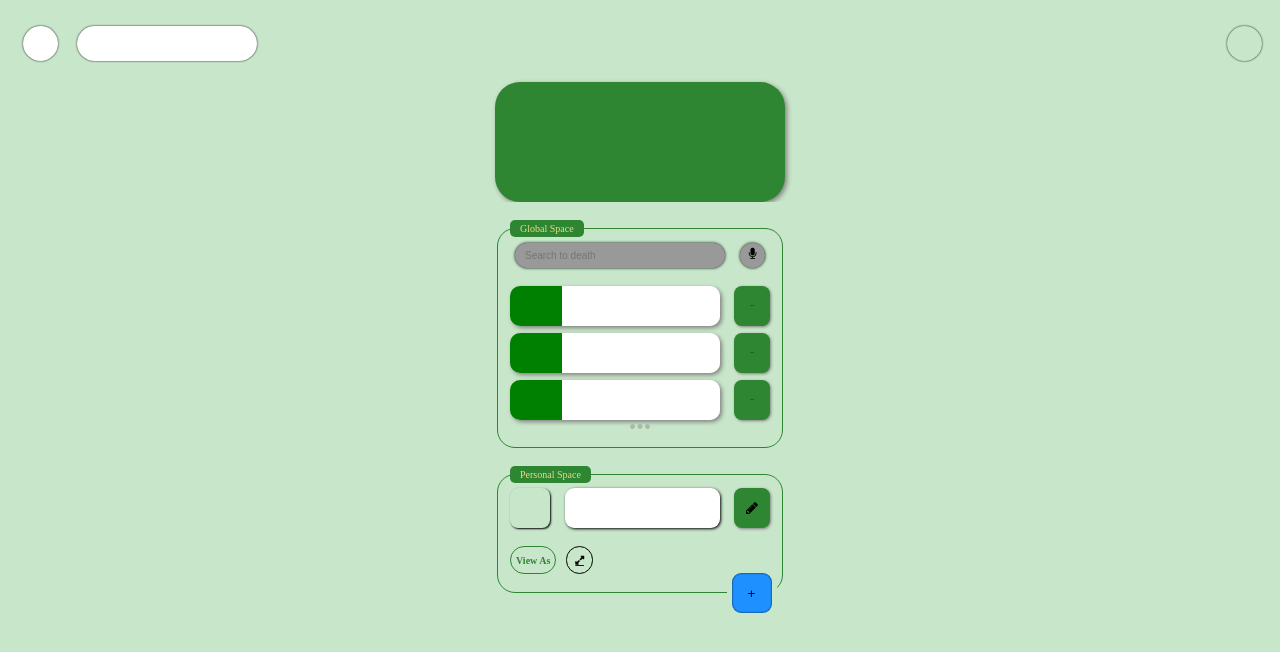
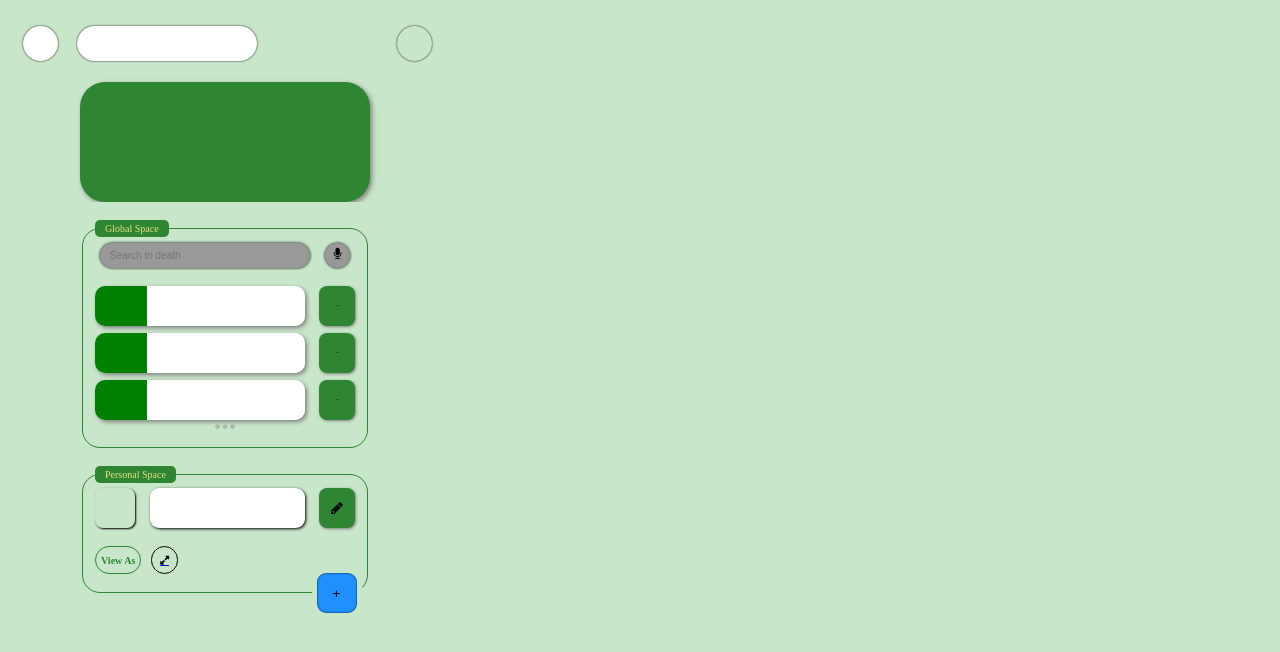
Before and after one commit to CraftyElites/prompt-heaven, a plain HTML site: page index.html in a window 1280 px wide. Drawn offline with Linux system fonts and the light colour scheme; a web font is replaced by a local one.

Commit message:
Update index.html

```diff
--- a/index.html
+++ b/index.html
@@ -14,7 +14,8 @@
 html {
   background-image: url('file://storage/emulated/0/Documents/pixelLab/20240912_201508.jpg');
   background-size: cover;
-
+  width: 450px;
+  aspect-ratio: 9/16;
 }
 * {
   background: #C8E6C9;
```
